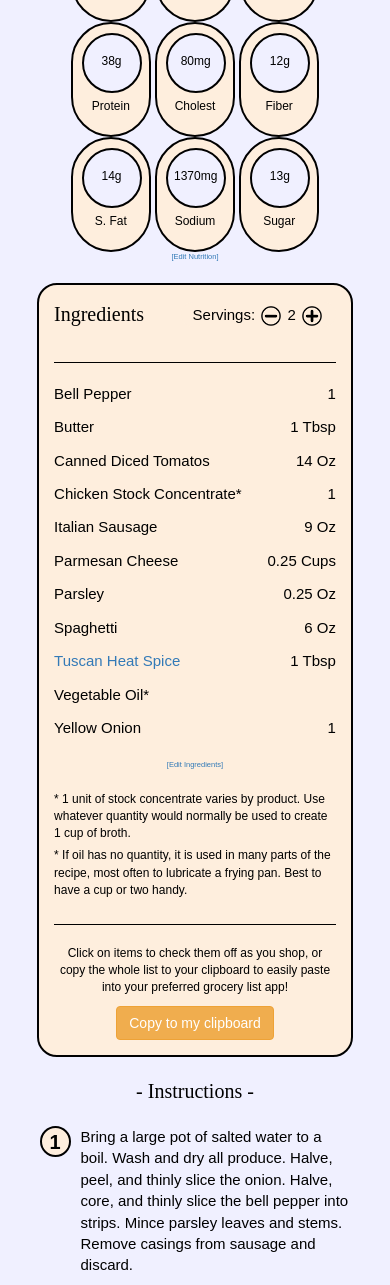
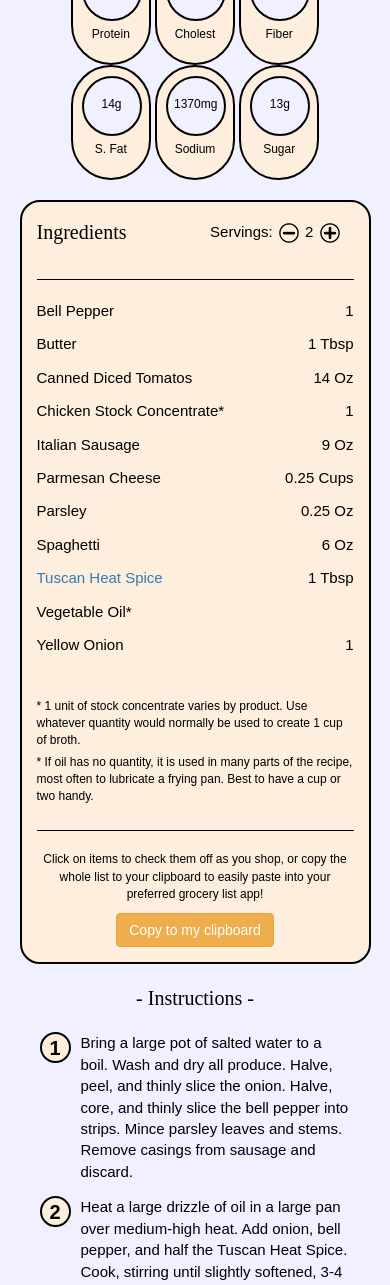
Before and after one commit to Lukipaela/CookBookWebsite, a Flask app: page /recipe/1 in a window 390 px wide. Shown: the part 754-2039 px from the top of the page. Run offline with Flask 3, Linux system fonts and the light colour scheme; data comes from the database, SQL or seed files in the repository; both versions use the stored data as it was after the commit; some libraries are stand-ins or nearby versions; some web fonts are replaced.

Commit message:
Added recipes. Removed badge section and combined data with tags. Added support for click-search on badge-tags. Updated layout of ingredients section relative to the rest of the site on mobile and desktop sizes.

```diff
--- a/main.py
+++ b/main.py
@@ -33,7 +33,7 @@ LOW_CAL_THRESHOLD = 800  # meals under this calorie count are marked as low cal
 DEFAULT_EDITOR_PAGE_INDEX = '-1'
 NEW_RECORD_PAGE_INDEX = '0'
 # TODO set to true for prod!!
-prod_mode = False   # master toggle to switch between DEV and PROD modes
+prod_mode = True   # master toggle to switch between DEV and PROD modes
 
 # create a lookup table for ElementID by NutritionNameID
 nutrition_units_by_name_id = {"1": 1, "2": 2, "3": 2, "4": 3, "5": 2, "6": 2, "7": 2, "8": 3, "9": 2}
--- a/static/css/styles.css
+++ b/static/css/styles.css
@@ -73,6 +73,10 @@
     text-align:center;
     position: relative;
     background-color: var(--theme-background);
+}
+.background-secondary-color{
+    background-color: var(--theme-borders);
+
 }
 
 /* BADGES */
@@ -372,8 +376,8 @@
 
 /* FOOTER */
 .footer{
-    margin: 5rem 0 2rem;
-
+    padding: 5rem 0 2rem;
+    clear: both;
 }
 .copyright-text{
     width: 100%;
@@ -528,28 +532,30 @@
 }
 
 /* INGREDIENTS */
-@media (min-width: 1100px){
-    .ingredients-section{
-        /* in full screen mode, use left/right layout, hardcoded to certain percentages of the screen */
-        width: 30%;
-        position: absolute;
-        left: 5%;
-        top: 18rem;
-    }
-}
-@media (max-width: 1100px){
-    .ingredients-section{
-        /* small mode, use full screen width per section */
-        width: 90%;
-    }
-}
 .ingredients-section{
     text-align: center;
     display: inline-block;
 }
-.ingredients-section-colored-zone{
-    background-color: var(--theme-borders);
+@media (min-width: 1100px){
+    /* BIG SCREENS */
+    .ingredient-section-mobile{
+        display: none;
 
+    }
+    .ingredient-section-desktop{
+        float: left;
+        width: 30%;
+    }
+}
+@media (max-width: 1100px){
+    /* SMALL SCREENS */
+    .ingredient-section-mobile{
+        display: inline-block;
+    }
+    .ingredient-section-desktop{
+        display: none;
+
+    }
 }
 .ingredients-section ul {
     width: 100%;
@@ -626,6 +632,10 @@
     padding: .4rem 1.2rem;
     margin-bottom: 3rem;
     margin-bottom: 5rem;
+}
+.serving-multiplier-component{
+    display: inline-block;
+
 }
 .ingredient-footnotes{
     padding-top: 2rem;
@@ -774,26 +784,39 @@
     object-fit: cover;
 }
 @media (min-width: 1100px){
-    .recipe-photo-section-mobile{
-        display: none;
-    }
-    .recipe-photo-section-sidebar{
-        /* in full screen mode, use left/right layout, hardcoded to certain percentages of the screen */
-        width: 100%;
+    /* large screens */
+    .recipe-photo-container{
+        padding-bottom: 1rem;
     }
 }
 @media (max-width: 1100px){
-    .recipe-photo-section-mobile{
+    /* small screens */
+    .recipe-photo-container{
         display: inline-block;
     }
-    .recipe-photo-section-sidebar{
-        /* small mode, hide this version */
+}
+.recipe-photo-container{
+    text-align: center;
+    width: 100%;
+}
+
+/* RESPONSIVE CLASSES */
+
+@media (min-width: 1100px){
+    /* BIG SCREENS */
+    .mobile-only{
         display: none;
     }
+    .desktop-only{
+    }
 }
-.recipe-photo-section-sidebar{
-    text-align: center;
-    padding-bottom: 1rem;
+@media (max-width: 1100px){
+    /* SMALL SCREENS */
+    .mobile-only{
+    }
+    .desktop-only{
+        display: none;
+    }
 }
 
 /* RECIPE PAGE */
@@ -818,6 +841,7 @@
     padding: 2rem 0;
 }
 .recipe-main-title{
+
 
 }
 
--- a/templates/recipe.html
+++ b/templates/recipe.html
@@ -18,22 +18,31 @@ Recipe
 
         <div class="body">
 
-            <!-- Title Content -->
+            <!-- Title -->
             {% include "recipe_title.html" %}
 
-            <!-- Recipe Photo -->
-            {% include "recipe_photo.html" %}
+            <!-- Ingredients (Desktop) -->
+            <div class="ingredient-section-desktop desktop-only">
+                {% include "recipe_ingredients.html" %}
+            </div>
 
-            <!-- Instructions Content -->
+            <!-- Recipe Photo (mobile) -->
+            <div class="mobile-only">
+                {% include "recipe_photo.html" %}
+            </div>
+
+            <!-- Nutrition Facts -->
             {% include "recipe_nutrition_facts.html" %}
 
-            <!-- page title zone -->
-            {% include "recipe_ingredients.html" %}
+            <!-- Ingredients (mobile) -->
+            <div class="ingredient-section-mobile mobile-only">
+                {% include "recipe_ingredients.html" %}
+            </div>
 
-            <!-- Instructions Content -->
+            <!-- Instructions  -->
             {% include "recipe_instructions.html" %}
 
-            <!-- Recipe Tag Content -->
+            <!-- Tags -->
             {% include "recipe_tags.html" %}
 
             <!-- Footer-->
--- a/templates/recipe_ingredients.html
+++ b/templates/recipe_ingredients.html
@@ -1,14 +1,14 @@
 <div class="ingredients-section font-standard font-size-standard">
 
     <!-- SIDEBAR PHOTO -->
-
-    <div class="recipe-photo-section-sidebar font-standard font-size-standard">
+    <div class="desktop-only">
+        <div class="recipe-photo-container font-standard font-size-standard">
             <img src="{{ recipe_header['PhotoURL'] }}" alt="recipe photo" class="recipe-photo">
         </div>
-
+    </div>
     <!-- INGREDIENT SECTION -->
 
-    <div class="ingredients-section-colored-zone black-border-rounded">
+    <div class="background-secondary-color black-border-rounded">
         <ul>
             <!-- TITLE / MULTIPLIER -->
 
@@ -18,7 +18,10 @@
                 </div>
                 <div class="ingredient-quantity">
                     <div class="serving-multiplier">
+                        <div class="serving-multiplier-component">
                             Servings:
+                        </div>
+                        <div class="serving-multiplier-component">
                             <span class="serving-multiplier-button">
                                 <img src="../static/assets/ico/buttons/minus-icon.png" role="button" onclick="decreaseServingsClicked()">
                             </span>
@@ -26,6 +29,7 @@
                             <span class="serving-multiplier-button">
                                 <img src="../static/assets/ico/buttons/plus-icon.png" role="button" onclick="increaseServingsClicked()">
                             </span>
+                        </div>
                     </div>
                 </div>
             </li>
--- a/templates/recipe_photo.html
+++ b/templates/recipe_photo.html
@@ -1,3 +1,3 @@
-<div class="recipe-photo-section-mobile font-standard font-size-standard">
+<div class="recipe-photo-container font-standard font-size-standard">
     <img src="{{ recipe_header['PhotoURL'] }}" alt="recipe photo" class="recipe-photo">
 </div>
--- a/templates/recipe_tags.html
+++ b/templates/recipe_tags.html
@@ -1,14 +1,15 @@
-<div class="recipe-main-area font-standard font-size-standard">
-    {% if tags | length > 0  or nav_controls['edit'] == True %}
-        <div class="page-section-title font-size-subtitle">
-            Tags
-        </div>
+<div class="recipe-main-area font-size-standard ">
+    {% if tags | length > 0 or badges | length > 0 or nav_controls['edit'] == True %}
         <div class="recipe-tags-section">
             {% for tag in tags: %}
-                <div class="recipe-tag-element font-bold">
-                    <div class="font-size-small">
-                        <a href="{{ url_for('search', tag_name=tag['TagName']) }}">{{ tag['TagName'] }}</a>
-                    </div>
+                <div class="recipe-tag-element font-size-small background-secondary-color">
+                    <a class="font-standard font-bold" href="{{ url_for('search', tag_name=tag['TagName']) }}">{{ tag['TagName'] }}</a>
+                </div>
+            {% endfor %}
+
+            {% for badge in badges: %}
+                <div class="recipe-tag-element font-size-small background-secondary-color">
+                    <a class="font-standard font-bold" href="{{ url_for('search', badge_name=badge['BadgeName']) }}">{{ badge['BadgeName'] }}</a>
                 </div>
             {% endfor %}
         </div>
--- a/templates/recipe_title.html
+++ b/templates/recipe_title.html
@@ -16,21 +16,4 @@
         </div>
     {% endif %}
 
-    <!-- BADGES -->
-
-    {% if badges|length != 0 %}
-        <div class="badges">
-            {% for badge in badges: %}
-                <div class="badge-tile">
-                    <div class="badge-image black-border">
-                        <img src="../static/assets/ico/badges/{{ badge['BadgeIconAddress'] }}.png" alt="{{ badge['BadgeName'] }}" title="{{ badge['BadgeName'] }}">
-                    </div>
-                    <div class="badge-subtitle font-standard font-size-small">
-                        {{ badge['BadgeName'] }}
-                    </div>
-                </div>
-            {% endfor %}
-        </div>
-    {% endif %}
-
 </div>
```
Also changed, not shown: templates/recipe_badges.html (added, +14 -0 lines), CookBookDatabase.db. Lines whose indentation alone changed are shown as unchanged.
